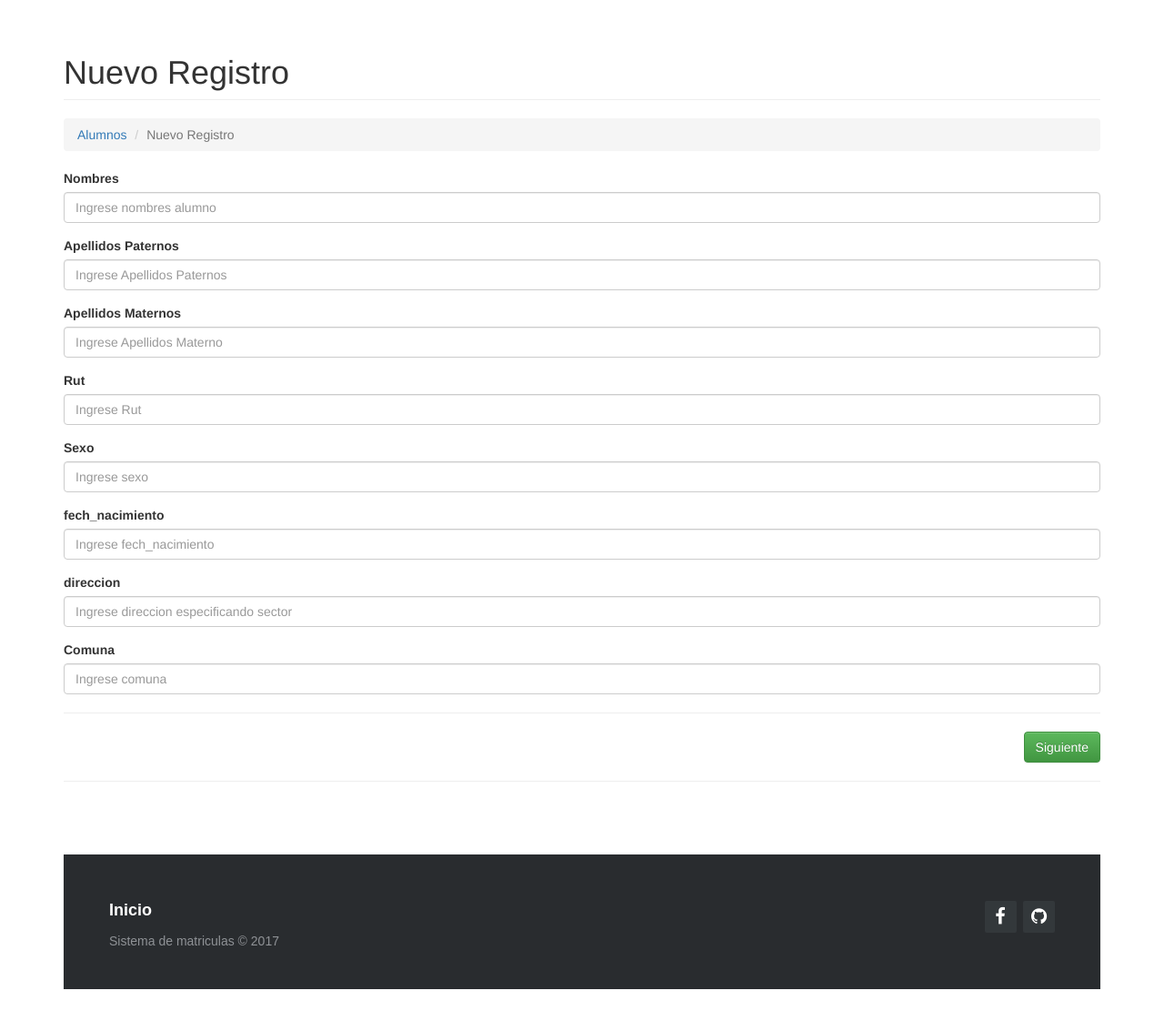
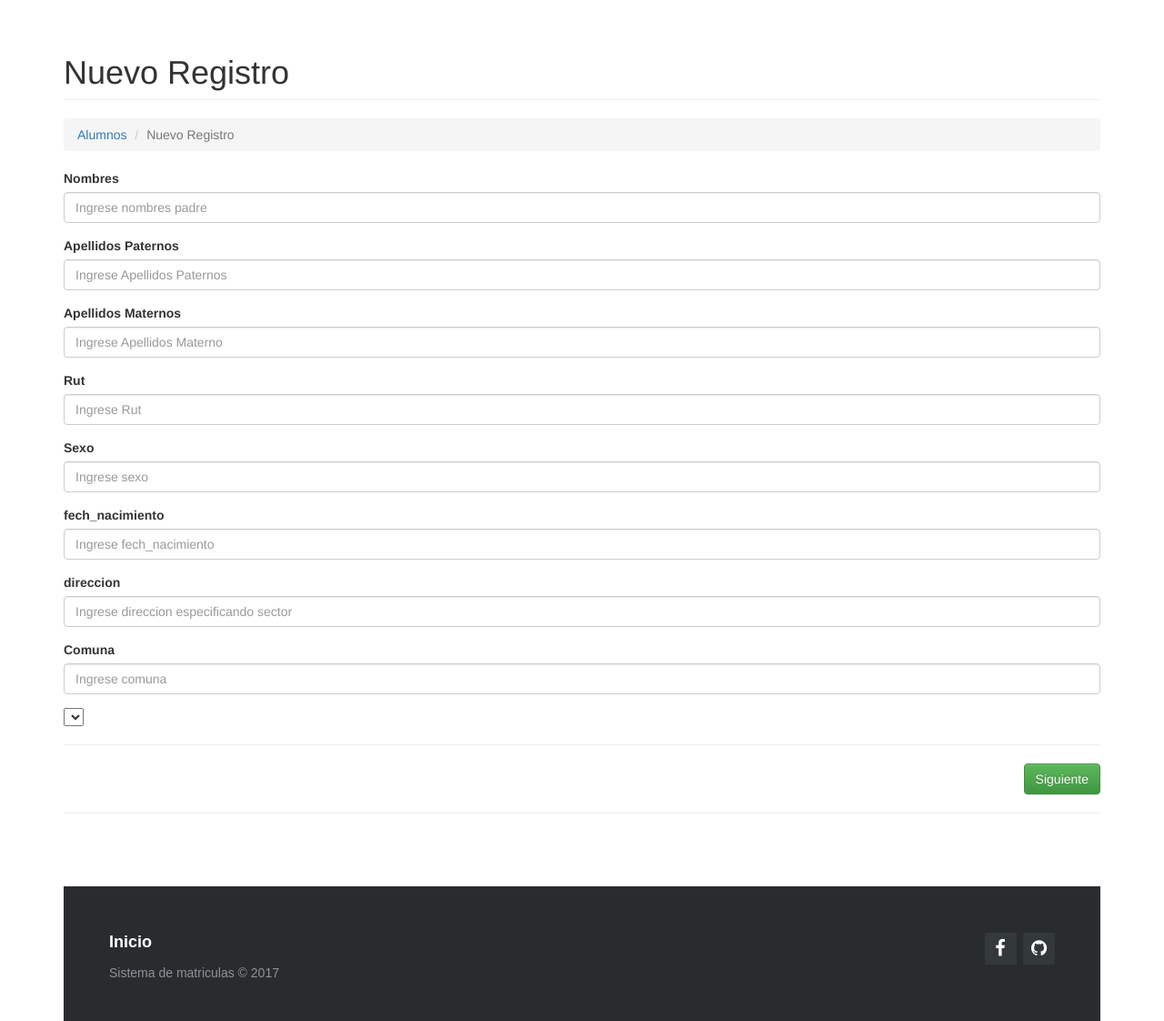
Before and after one commit to josecolicoy/lenguaje_de_merca, a PHP site: template Proyecto matriculas/View/padre/padre-nuevo.php in a window 1280 px wide. Shown: the part 52-1174 px from the top of the page at 91% size. Before the commit the page ends 1139 px from the top, so only its background shows below. Run offline with PHP 8.4, Linux system fonts and the light colour scheme; the template is opened without the code that fills it, so the values that code supplies are empty; some libraries are stand-ins or nearby versions.

Commit message:
ingreso de datos hasta la mitad por error de paso de id

```diff
--- a/Proyecto matriculas/Controller/alumno.controller.php
+++ b/Proyecto matriculas/Controller/alumno.controller.php
@@ -64,7 +64,7 @@ class AlumnoController{
         //"Location:" No solamente envía el encabezado al navegador, sino que
         //también devuelve el código de status (302) REDIRECT al
         //navegador
-        header('Location: index.php?c=alumno');
+        header('Location: index.php?c=padre&a=Nuevo');
     }
 
     //Método que modifica el modelo de un alumno.
--- a/Proyecto matriculas/Model/alumno.php
+++ b/Proyecto matriculas/Model/alumno.php
@@ -146,6 +146,7 @@ class alumno
 						$data->comuna_a
                 )
 			);
+		    echo("<script>console.log('PHP: ".json_encode($this->pdo)."');</script>");
 		} catch (Exception $e)
 		{
 			die($e->getMessage());
--- a/Proyecto matriculas/View/matricula/matricula.php
+++ b/Proyecto matriculas/View/matricula/matricula.php
@@ -3,7 +3,7 @@
 <div class="well well-sm text-right">
     <a class="btn btn-primary" href="?c=alumno&a=Nuevo">Nuevo Registro</a>
     <a class="btn btn-primary" href="?c=padre">Padres</a>
-    <a class="btn btn-primary" href="?c=familiar">Grupo Familiar</a>
+    <a class="btn btn-primary" href="?c=grupo">Grupo Familiar</a>
     <a class="btn btn-primary" href="?c=apoderado">Apoderado</a>
     <a class="btn btn-primary" href="?c=matricula">Matricula</a>
 </div>
--- a/Proyecto matriculas/View/padre/padre-nuevo.php
+++ b/Proyecto matriculas/View/padre/padre-nuevo.php
@@ -7,50 +7,57 @@
   <li class="active">Nuevo Registro</li>
 </ol>
 
-<form id="frm-alumno" action="?c=alumno&a=Guardar" method="post" enctype="multipart/form-data">
+<form id="frm-alumno" action="?c=padre&a=Guardar" method="post" enctype="multipart/form-data">
 
 
 
     <div class="form-group">
       <label>Nombres</label>
-      <input type="text" name="nombres" class="form-control" placeholder="Ingrese nombres alumno"  />
+      <input type="text" name="nombres_p" class="form-control" placeholder="Ingrese nombres padre"  />
     </div>
 
     <div class="form-group">
         <label>Apellidos Paternos</label>
-        <input type="text" name="a_paterno" class="form-control" placeholder="Ingrese Apellidos Paternos"  />
+        <input type="text" name="a_paternop" class="form-control" placeholder="Ingrese Apellidos Paternos"  />
     </div>
 
     <div class="form-group">
         <label>Apellidos Maternos</label>
-        <input type="text" name="a_materno" class="form-control" placeholder="Ingrese Apellidos Materno"  />
+        <input type="text" name="a_maternop" class="form-control" placeholder="Ingrese Apellidos Materno"  />
     </div>
 
     <div class="form-group">
         <label>Rut</label>
-        <input type="text" name="rut" class="form-control" placeholder="Ingrese Rut"  />
+        <input type="text" name="rut_p" class="form-control" placeholder="Ingrese Rut"  />
     </div>
 
     <div class="form-group">
         <label>Sexo</label>
-        <input type="text" name="sexo" class="form-control" placeholder="Ingrese sexo"  />
+        <input type="text" name="telefono" class="form-control" placeholder="Ingrese sexo"  />
     </div>
 
     <div class="form-group">
         <label>fech_nacimiento</label>
-        <input type="text" name="fech_nacimiento" class="form-control" placeholder="Ingrese fech_nacimiento"  />
+        <input type="text" name="genero" class="form-control" placeholder="Ingrese fech_nacimiento"  />
     </div>
 
     <div class="form-group">
         <label>direccion</label>
-        <input type="text" name="direccion" class="form-control" placeholder="Ingrese direccion especificando sector"  />
+        <input type="text" name="escolaridad" class="form-control" placeholder="Ingrese direccion especificando sector"  />
     </div>
 
     <div class="form-group">
         <label>Comuna</label>
-        <input type="text" name="comuna" class="form-control" placeholder="Ingrese comuna"  />
+        <input type="text" name="actividad" class="form-control" placeholder="Ingrese comuna"  />
     </div>
 
+    <div class="form-group">
+        <select name="id_alumno">
+        <?php foreach($this->alum->Listar() as $r): ?>
+        <option value="<?php echo $r->id_alumno ?>" ><?php echo $r->nombres_a ?></option>
+        <?php endforeach; ?>
+        </select>
+    </div>
 
     <hr />
 
```
Also changed, not shown: Proyecto matriculas/Controller/padre.controller.php (+19 -19 lines).
